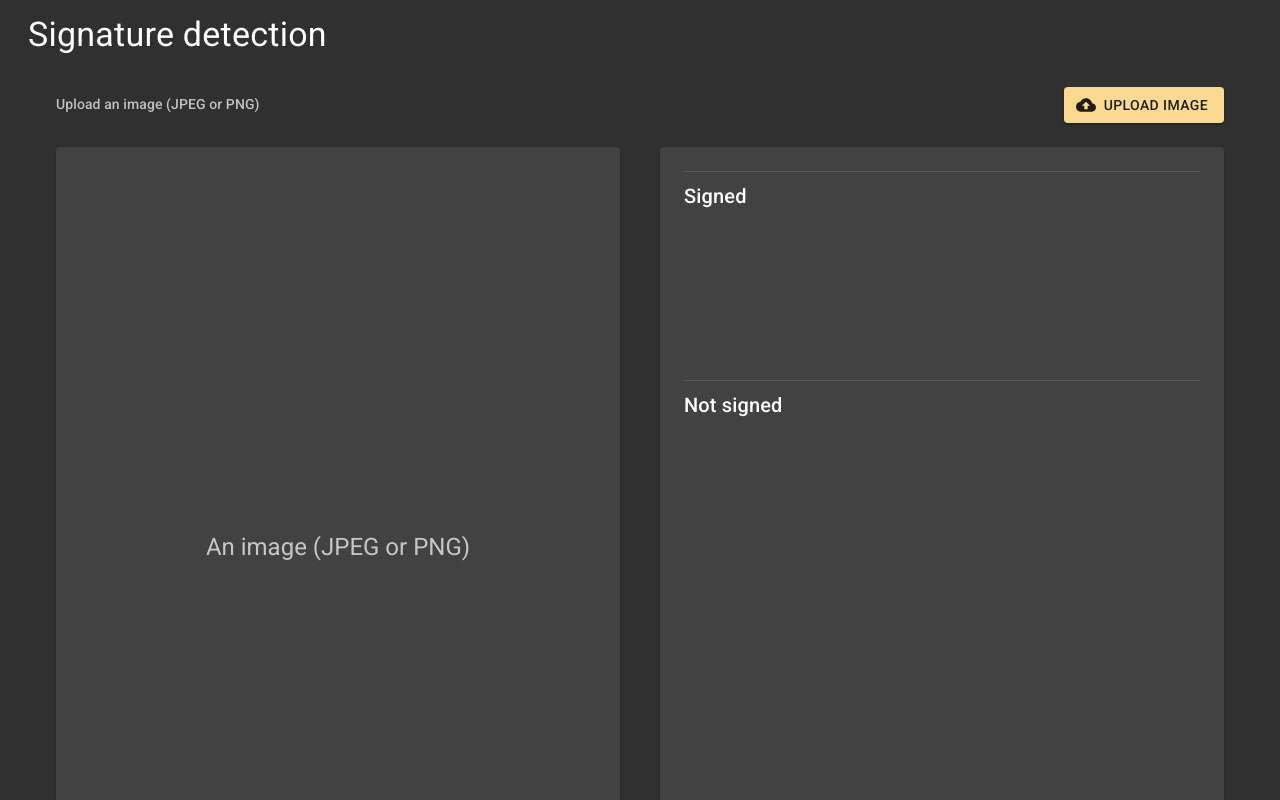
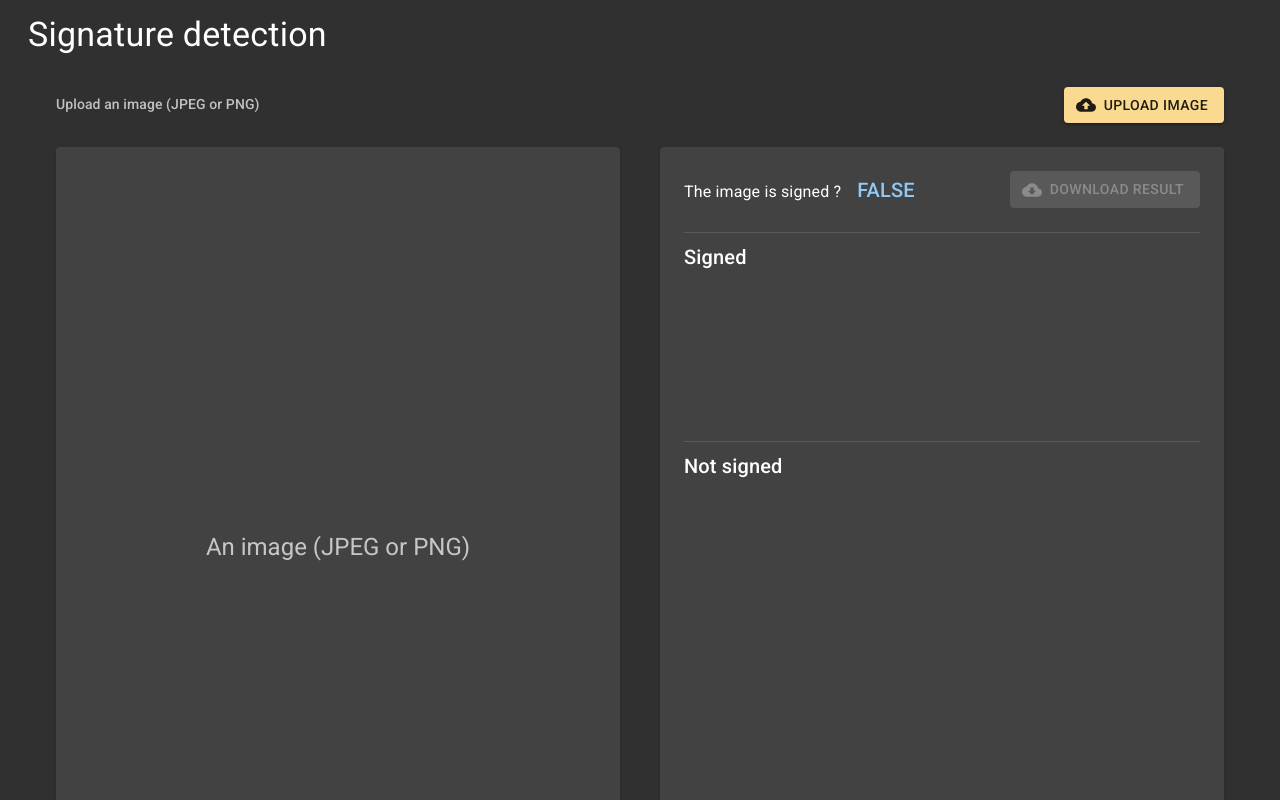
Before and after one commit to EnzoSeason/signature_detection_app, a React (Create React App) app in the folder frontend/: page / in a window 1280 px wide. Shown: the top 800 px of the page. Built offline with nearby package versions, Linux system fonts and the light colour scheme.

Commit message:
feat: create detection download

```diff
--- /dev/null
+++ b/frontend/src/components/SignatureDetection/DetectionDownload.tsx
@@ -0,0 +1,78 @@
+import {
+  Box,
+  Button,
+  Grid,
+  makeStyles,
+  Theme,
+  Typography,
+} from "@material-ui/core";
+import React from "react";
+import useSignatureDetectionStore, { Region } from "./store";
+import CloudDownloadIcon from "@material-ui/icons/CloudDownload";
+
+const useStyles = makeStyles((theme: Theme) => ({
+  downloadLink: {
+    color: "inherit",
+    "text-decoration": "none",
+  },
+}));
+
+export default function DetectionDownload() {
+  const classes = useStyles();
+  const imageFile = useSignatureDetectionStore((state) => state.imageFile);
+  const detectionResult = useSignatureDetectionStore(
+    (state) => state.detectionResult
+  );
+  const isImageSigned = detectionResult
+    ? detectionResult.regions
+        .map((region: Region) => region.signed)
+        .reduce((acc: boolean, signed: boolean) => acc || signed, false)
+    : false;
+  return (
+    <Box component="div" mt={1}>
+      <Grid
+        container
+        direction="row"
+        justify="space-between"
+        alignItems="center"
+      >
+        <Grid item>
+          <Typography variant="body1" component="p">
+            The image is signed ?
+            <Box component="span" ml={2}>
+              <Typography
+                variant="h6"
+                component="strong"
+                color={isImageSigned ? "secondary" : "primary"}
+              >
+                {String(isImageSigned).toUpperCase()}
+              </Typography>
+            </Box>
+          </Typography>
+        </Grid>
+        <Grid item>
+          <Button
+            variant="contained"
+            color="primary"
+            startIcon={<CloudDownloadIcon />}
+            disabled={!imageFile || !detectionResult}
+          >
+            {imageFile && detectionResult ? (
+              <a
+                className={classes.downloadLink}
+                href={`data:text/json;charset=utf-8,${encodeURIComponent(
+                  JSON.stringify(detectionResult)
+                )}`}
+                download={`${imageFile.name.split(".")[0]}-results.json`}
+              >
+                download result
+              </a>
+            ) : (
+              <a>download result</a>
+            )}
+          </Button>
+        </Grid>
+      </Grid>
+    </Box>
+  );
+}
--- a/frontend/src/components/SignatureDetection/DetectionResultCard.tsx
+++ b/frontend/src/components/SignatureDetection/DetectionResultCard.tsx
@@ -10,6 +10,7 @@ import {
 import React, { useState } from "react";
 import useSignatureDetectionStore, { Region } from "./store";
 import { CARD_MIN_HEIGHT } from "./SignatureLoader";
+import DetectionDownload from "./DetectionDownload";
 
 const useStyles = makeStyles((theme: Theme) => ({
   card: {
@@ -62,7 +63,7 @@ export default function DetectionResultCard() {
     <Card className={classes.card}>
       <Container maxWidth="xl">
         <Box component="div" mt={3}></Box>
-        {/* <DetectionDownload /> */}
+        <DetectionDownload />
         <Box component="div" mt={3}></Box>
         {/* <ToggleCanvas /> */}
         <Divider />
```
Also changed, not shown: 1 other file (tests, documents, lock files or other folders).
